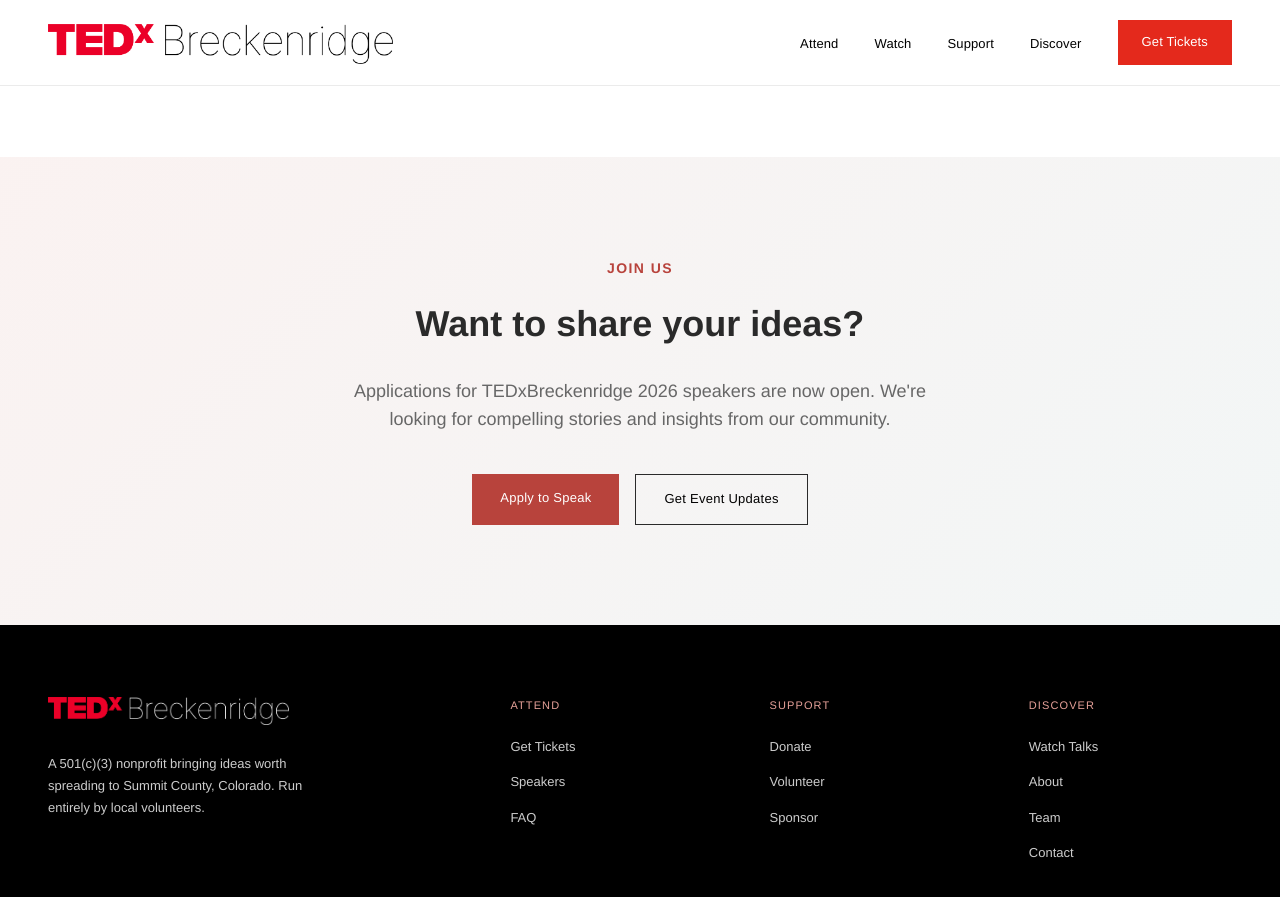
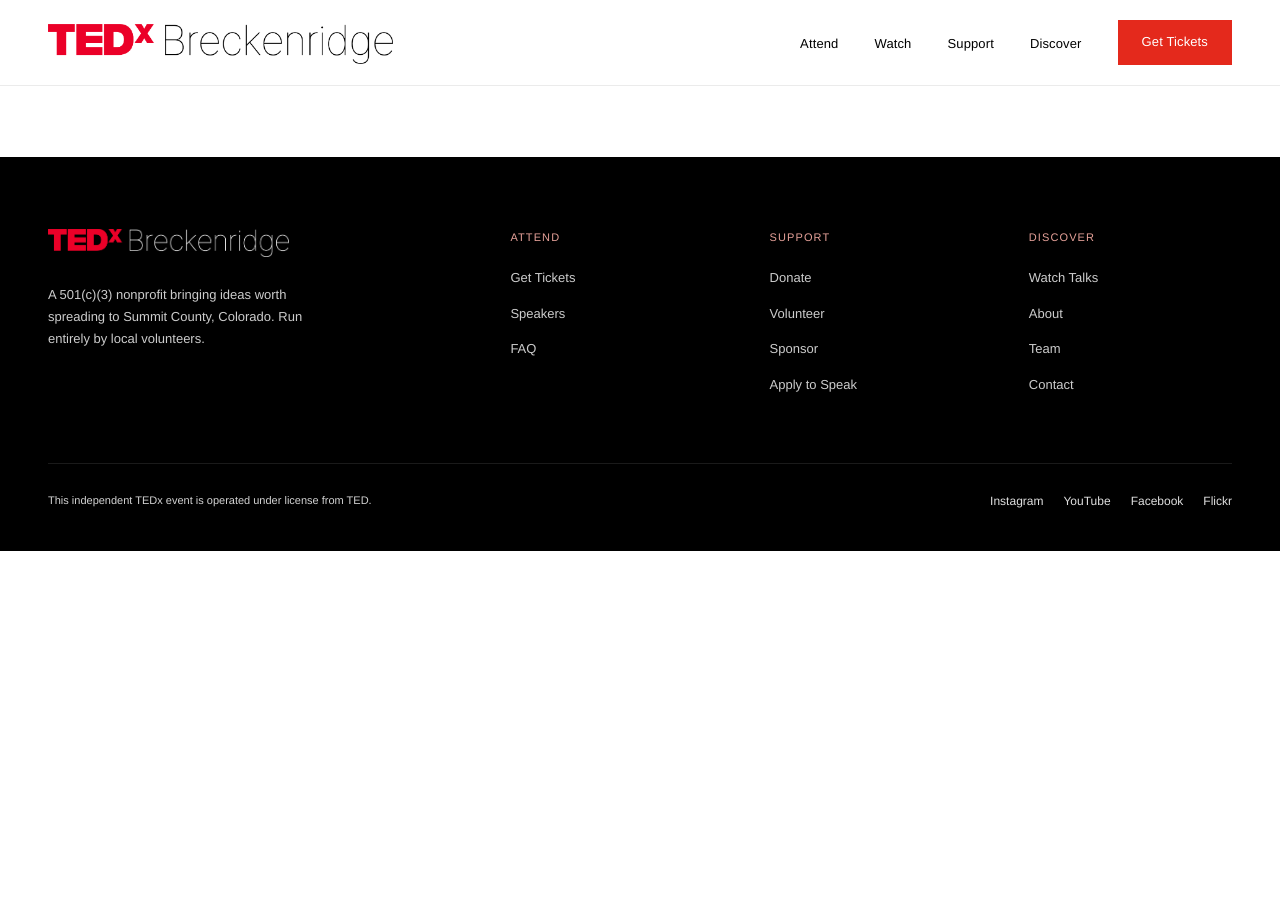
Before and after one commit to ardell/tedxbreckenridge, a Jekyll site: the page built from website/pages/talks.html, in a window 1280 px wide and 900 px high, scrolled down 9325 px. Shown: the top 897 px of the window. Built offline with Jekyll 4.4.1, drawn with Linux system fonts in a browser that asks for light colours; after the commit the page ends 9876 px from its top, so only the background shows below that.

Commit message:
Reduce Apply to Speak links site-wide.

```diff
--- a/website/404.html
+++ b/website/404.html
@@ -25,7 +25,6 @@
           <li><a href="/#salon" style="color: var(--teal); text-decoration: none; font-weight: 500;">→ January Salon Event</a></li>
           <li><a href="/#main-event" style="color: var(--teal); text-decoration: none; font-weight: 500;">→ October 2026 Main Event</a></li>
           <li><a href="/talks/" style="color: var(--teal); text-decoration: none; font-weight: 500;">→ Watch Past Talks</a></li>
-          <li><a href="/speak/" style="color: var(--teal); text-decoration: none; font-weight: 500;">→ Apply to Speak</a></li>
           <li><a href="/volunteer/" style="color: var(--teal); text-decoration: none; font-weight: 500;">→ Volunteer</a></li>
           <li><a href="/about/" style="color: var(--teal); text-decoration: none; font-weight: 500;">→ About TEDxBreckenridge</a></li>
           <li><a href="/contact/" style="color: var(--teal); text-decoration: none; font-weight: 500;">→ Contact Us</a></li>
--- a/website/_layouts/default.html
+++ b/website/_layouts/default.html
@@ -128,7 +128,6 @@
         <li class="nav-dropdown">
           <button class="nav-dropdown-toggle" aria-expanded="false" aria-haspopup="true">Support</button>
           <ul class="nav-dropdown-menu" role="menu">
-            <li role="menuitem"><a href="/speak/">Apply to Speak</a></li>
             <li role="menuitem"><a href="/volunteer/">Volunteer</a></li>
             <li role="menuitem"><a href="/sponsor/">Sponsor</a></li>
             <li role="menuitem"><a href="/donate-local-nonprofit-in-breckenridge/">Donate</a></li>
--- a/website/pages/talks.html
+++ b/website/pages/talks.html
@@ -462,18 +462,6 @@
     </div>
 </section>
 
-<!-- CTA Section -->
-<section class="section" style="background: linear-gradient(135deg, rgba(197, 91, 77, 0.08) 0%, rgba(91, 142, 142, 0.08) 100%); padding: 100px 24px;">
-    <div style="max-width: 600px; margin: 0 auto; text-align: center;">
-        <div style="font-size: 0.875rem; font-weight: 600; text-transform: uppercase; letter-spacing: 0.1em; color: var(--terracotta); margin-bottom: 16px;">Join Us</div>
-        <h2 style="font-size: 2.25rem; margin-bottom: 24px; color: var(--charcoal); font-weight: 700;">Want to share your ideas?</h2>
-        <p style="font-size: 1.125rem; line-height: 1.6; margin-bottom: 40px; color: var(--stone);">Applications for TEDxBreckenridge 2026 speakers are now open. We're looking for compelling stories and insights from our community.</p>
-        <div style="display: flex; gap: 16px; justify-content: center; flex-wrap: wrap;">
-            <a href="https://tedxbreckenridge.com/speak" target="_blank" rel="noopener noreferrer" class="btn btn-primary" aria-label="Apply to Speak (opens in new window)">Apply to Speak</a>
-            <a href="/#mailing-list" class="btn btn-secondary">Get Event Updates</a>
-        </div>
-    </div>
-</section>
 </div>
 
 <script>
```
Also changed, not shown: other parts of website/_layouts/default.html (+1 -0 lines), website/index.html (+1 -6 lines).
